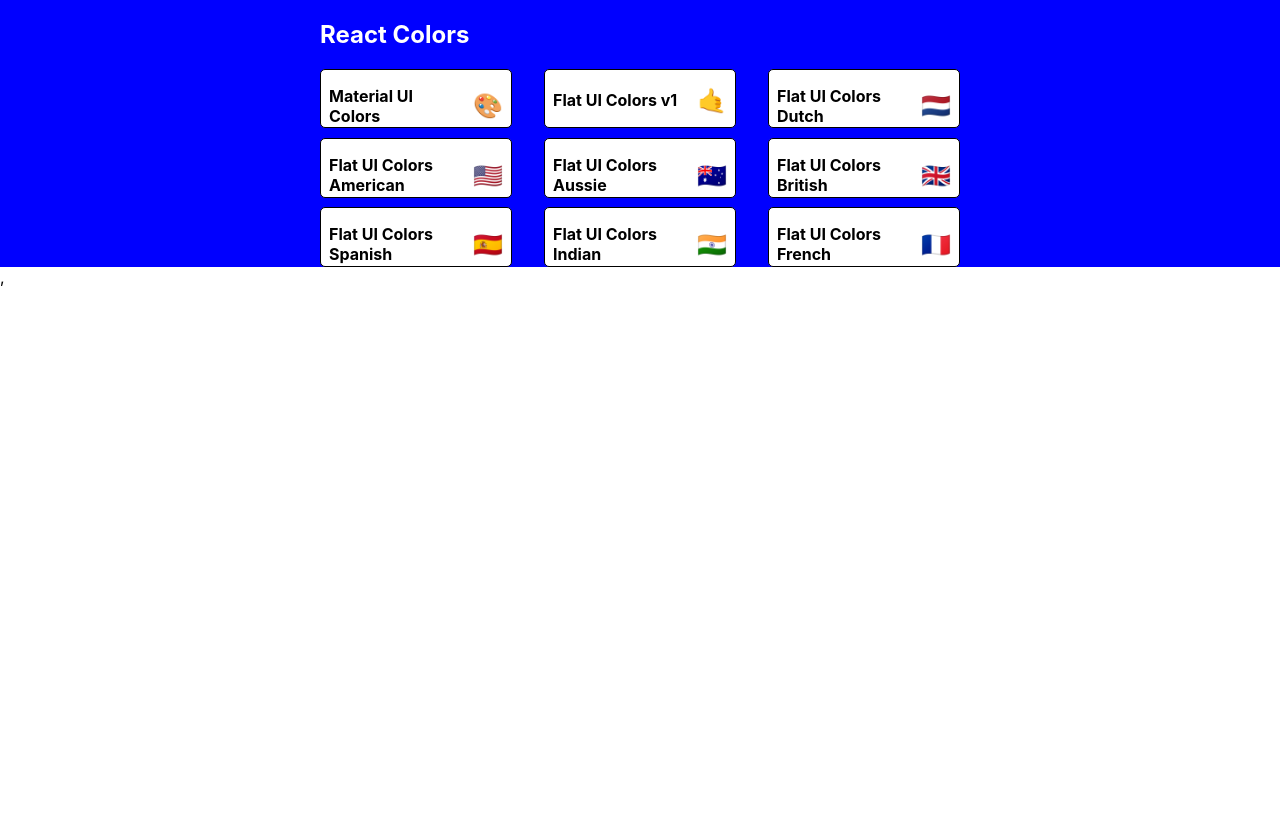
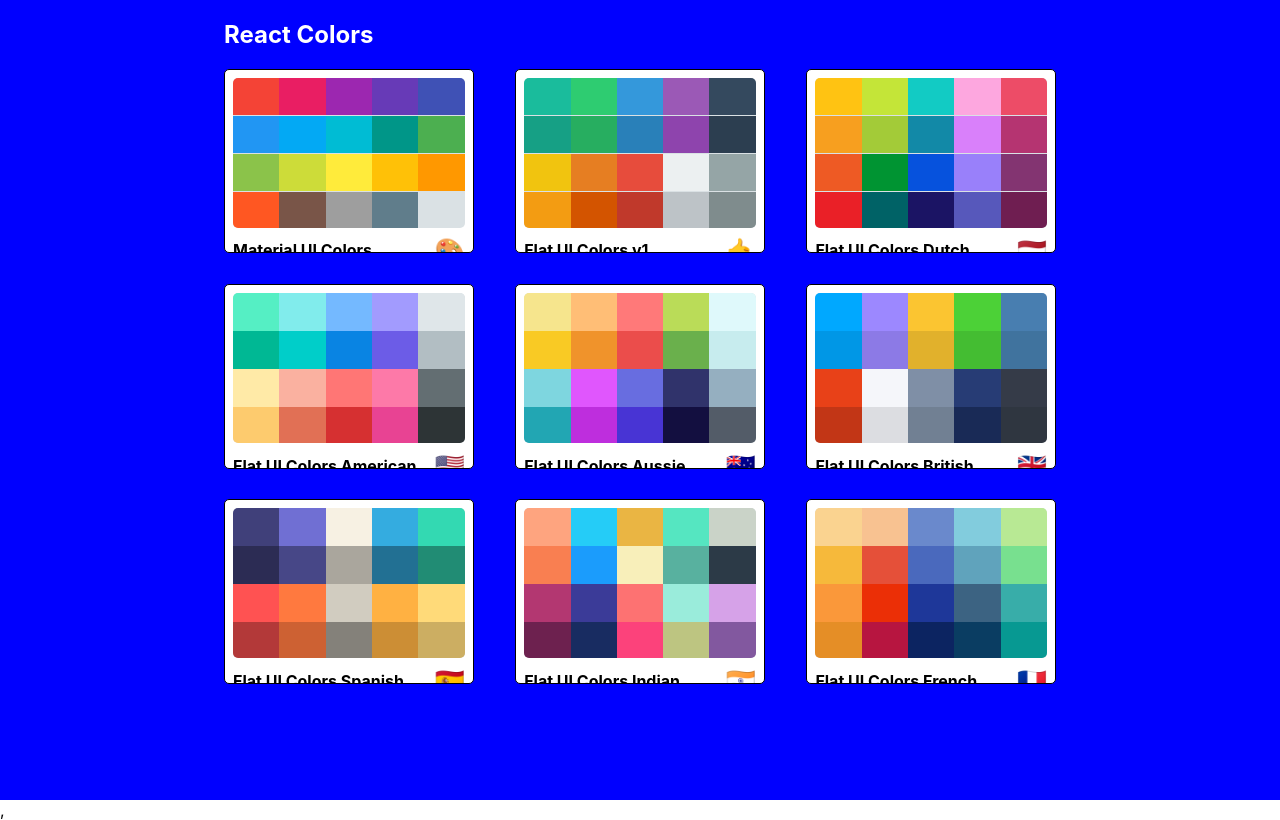
Before and after one commit to codebrew23/colors-app, a React (Create React App) app: page / in a window 1280 px wide. Built offline with nearby package versions, Linux system fonts and the light colour scheme.

Commit message:
finished styling miniPalette grid

```diff
--- a/src/PaletteList.js
+++ b/src/PaletteList.js
@@ -7,13 +7,13 @@
 const styles = {
     root: {
         backgroundColor: 'blue',
-        height: '100%',
+        height: '100vh',
         display: 'flex',
         alignItems: 'flex-start',
         justifyContent: 'center'
     },
     container: {
-        width: '50%',
+        width: '65%',
         display: 'flex',
         alignItems: 'flex-start',
         flexDirection: 'column',
--- a/src/miniPalette.js
+++ b/src/miniPalette.js
@@ -13,10 +13,13 @@
         '&:hover':{
             cursor: 'pointer'
         }
-
     },
     colors: {
-        // backgroundColor: 'grey'
+        backgroundColor: '#dae1e4',
+        height: '150px',
+        width: '100%',
+        borderRadius: '5px',
+        overflow: 'hidden'
     },
     title: {
         display: 'flex',
@@ -31,16 +34,33 @@
     emoji: {
         marginLeft: '0.5rem',
         fontSize: '1.5rem'
+    },
+    miniColor: {
+        height: '25%',
+        width: '20%',
+        display: 'inline-block',
+        margin: '0 auto',
+        position: 'relative',
+        marginBottom: '-3.5px'
     }
 };
 function MiniPalette(props) {
-    const{ classes, paletteName, emoji} = props;
+    const { classes, paletteName, emoji, colors} = props;
+    console.log('colors: ', colors);
+    const miniColorBoxes = colors.map(color => (
+        <div className={classes.miniColor}
+             style={{backgroundColor: color.color}}
+             key={color.name}>
+        </div>
+    ))
     return(
         <div className={classes.root}>
-        <div className={classes.colors}>
-            <h5 className={classes.title}>{paletteName}<span className={classes.emoji}>{emoji}</span>
+            <div className={classes.colors}>
+                {miniColorBoxes}
+            </div>
+            <h5 className={classes.title}>
+                {paletteName}<span className={classes.emoji}>{emoji}</span>
             </h5>
-        </div>
         </div>
     )
 }
```
